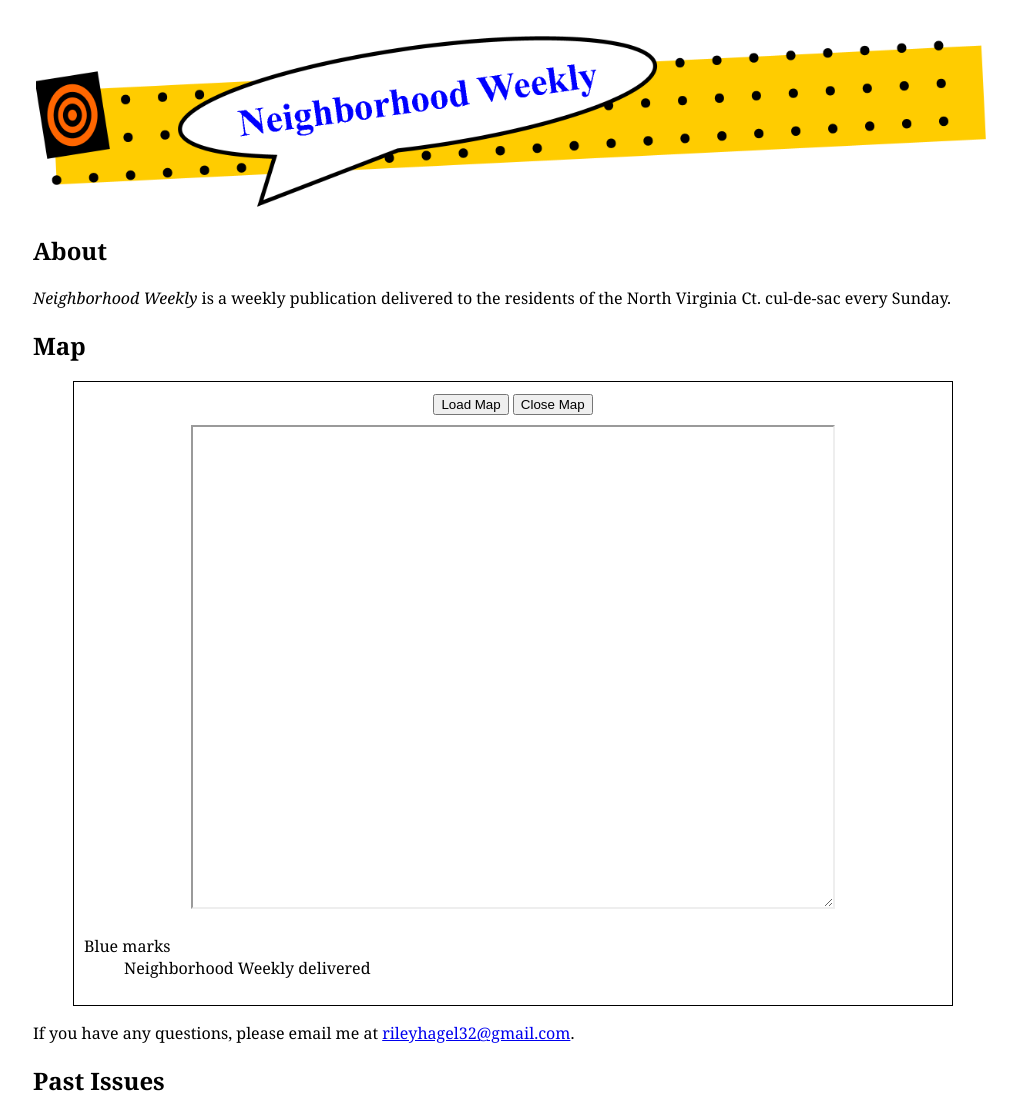
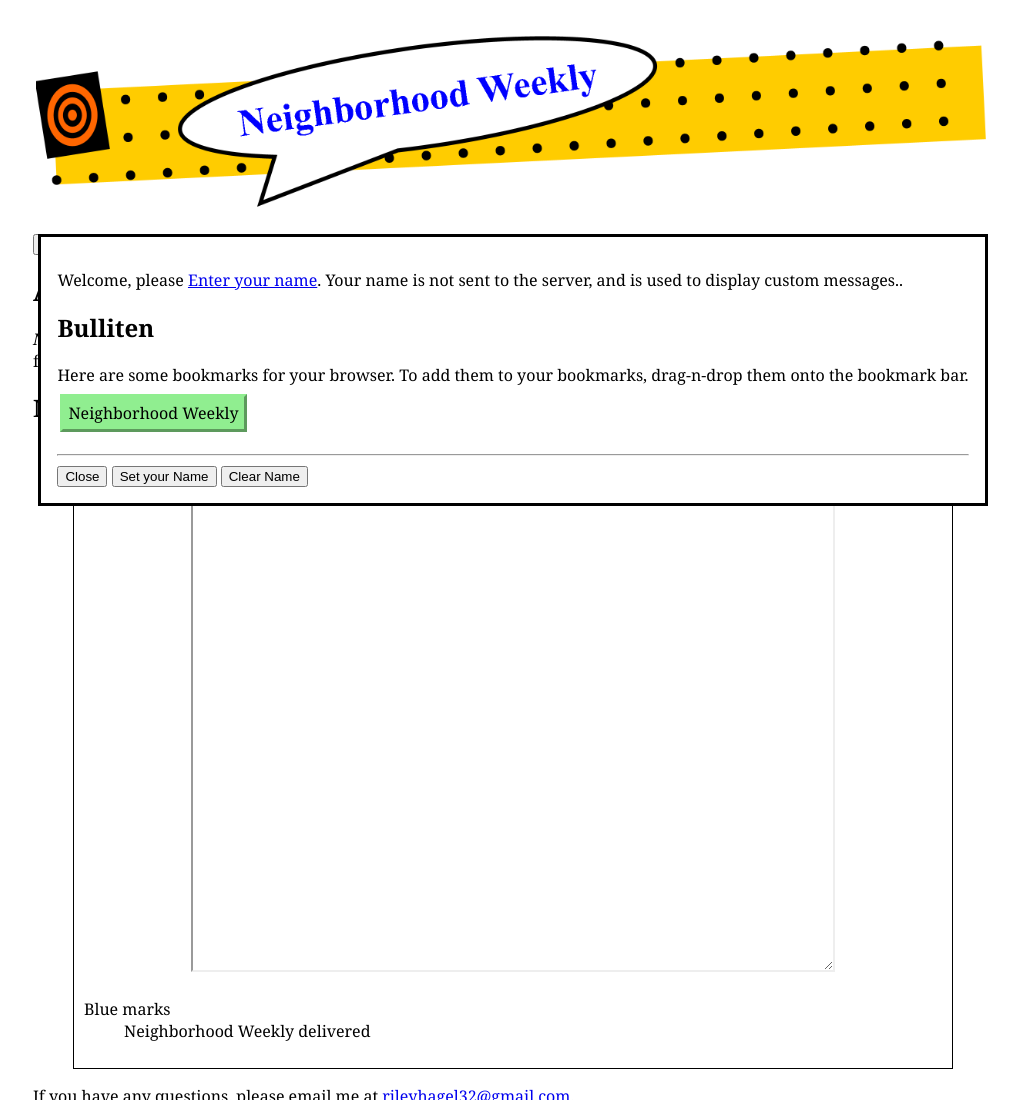
Before and after one commit to rileyhagel/nw, a plain HTML site: page index.html in a window 1280 px wide. Shown: the top 1100 px of the page, without its empty margins (127-1146 px from the left). Drawn offline with Linux system fonts and the light colour scheme.

Commit message:
Added bulliten and name remembering system

```diff
--- a/index.html
+++ b/index.html
@@ -4,14 +4,31 @@
         <title>Neighborhood Weekly</title>
         <link rel="stylesheet" href="styles.css">
         <link rel="icon" href="nwlogo.png">
+        <script src="whoisit.js"></script>
     </head>
     <body>
         <h1>
             <img src="nwheader.png" alt="Neighborhood Weekly" style="width: 100%">
         </h1>
+        <dialog id="whoisit" open>
+            <p>
+                Welcome, <script>document.write(whoisit());</script>.
+            </p>
+            <h2>Bulliten</h2>
+            <p>
+                Here are some bookmarks for your browser. To add them to your bookmarks, drag-n-drop them onto the bookmark bar.
+            </p>
+            <a class="bookmark" href="https://rileyhagel.github.io/nw">Neighborhood Weekly</a>
+            <br><br>
+            <hr>
+            <button onclick="document.getElementById('whoisit').close()">Close</button>
+            <button onclick="setName();location.reload();">Set your Name</button>
+            <button onclick="localStorage.clear();location.reload();">Clear Name</button>
+        </dialog>
+        <button onclick="document.getElementById('whoisit').show()">Open Bulliten</button>
         <h2>About</h2>
         <p>
-            <i>Neighborhood Weekly</i> is a weekly publication delivered to the residents of the North Virginia Ct. cul-de-sac every Sunday.
+            <i>Neighborhood Weekly</i> is a weekly publication delivered to the residents of the North Virginia Ct. cul-de-sac every Sunday. So far, we have comics, puzzles, jokes, and mazes.
         </p>
         <h2>Map</h2>
         <figure style="text-align: center">
--- a/styles.css
+++ b/styles.css
@@ -20,6 +20,23 @@ figure {
     border-width: 1px;
     padding: 10px;
 }
+.bookmark {
+    background-color: lightgreen;
+    color: black;
+    text-decoration: none;
+    padding: 5px;
+    margin: 3px;
+    border-style: outset;
+    border-color: lightgreen;
+    border-width: 3px;
+}
+.bookmark:hover {
+    cursor: grab;
+}
+.bookmark:active {
+    cursor: grabbing;
+}
+
 /* LISTS */
 /* ➔❖➢ */
 ul {
--- /dev/null
+++ b/whoisit.js
@@ -0,0 +1,13 @@
+let name = localStorage.getItem("username");
+
+function setName() {
+    name = prompt("What is your name?\nThis is used to display custom messages on the site and will be stored locally in your browser. No data is sent to the server from this dialog box.");
+    localStorage.setItem("username", name);
+}
+
+function whoisit() {
+    if (name === null) {
+        name = "please <a href='javascript:setName();location.reload();'>Enter your name</a>. Your name is not sent to the server, and is used to display custom messages.";
+    }
+    return name;
+}
```
